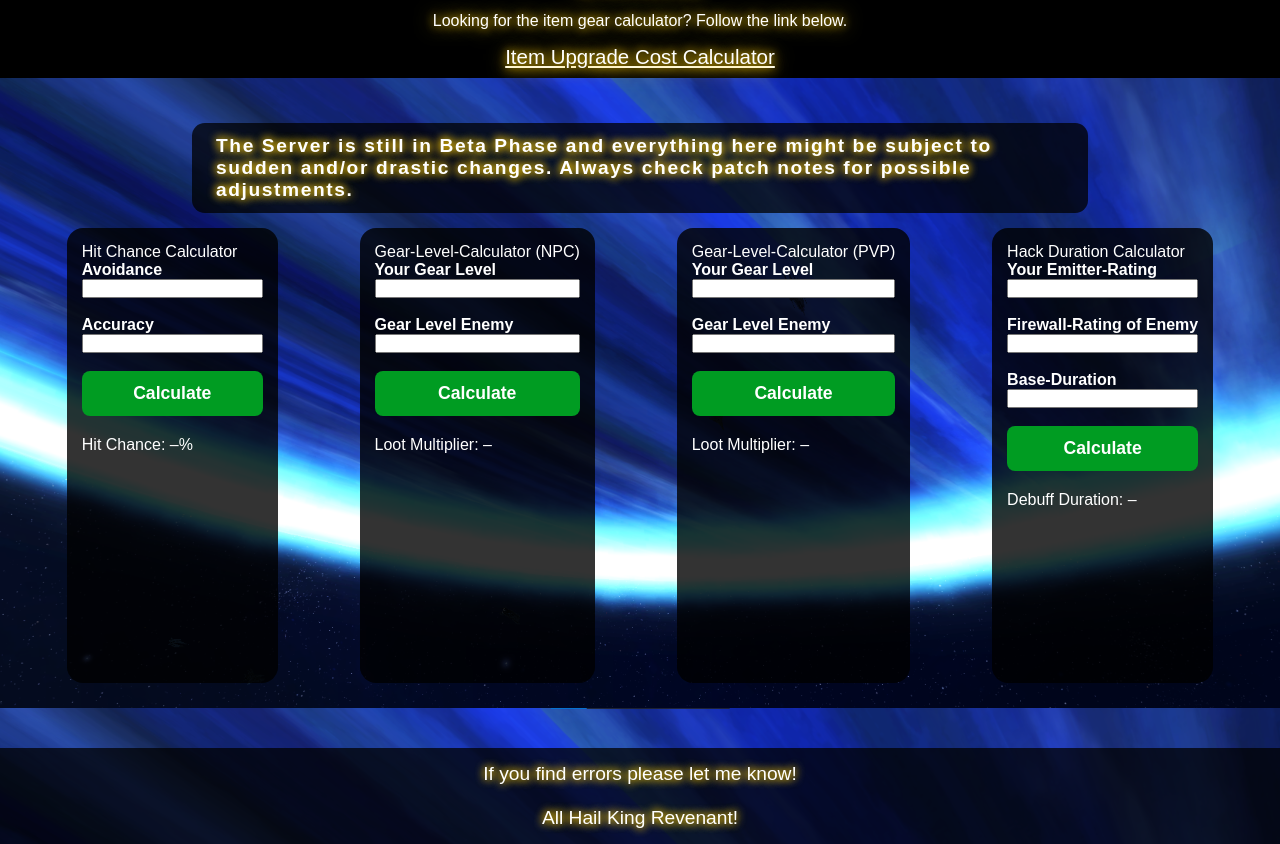
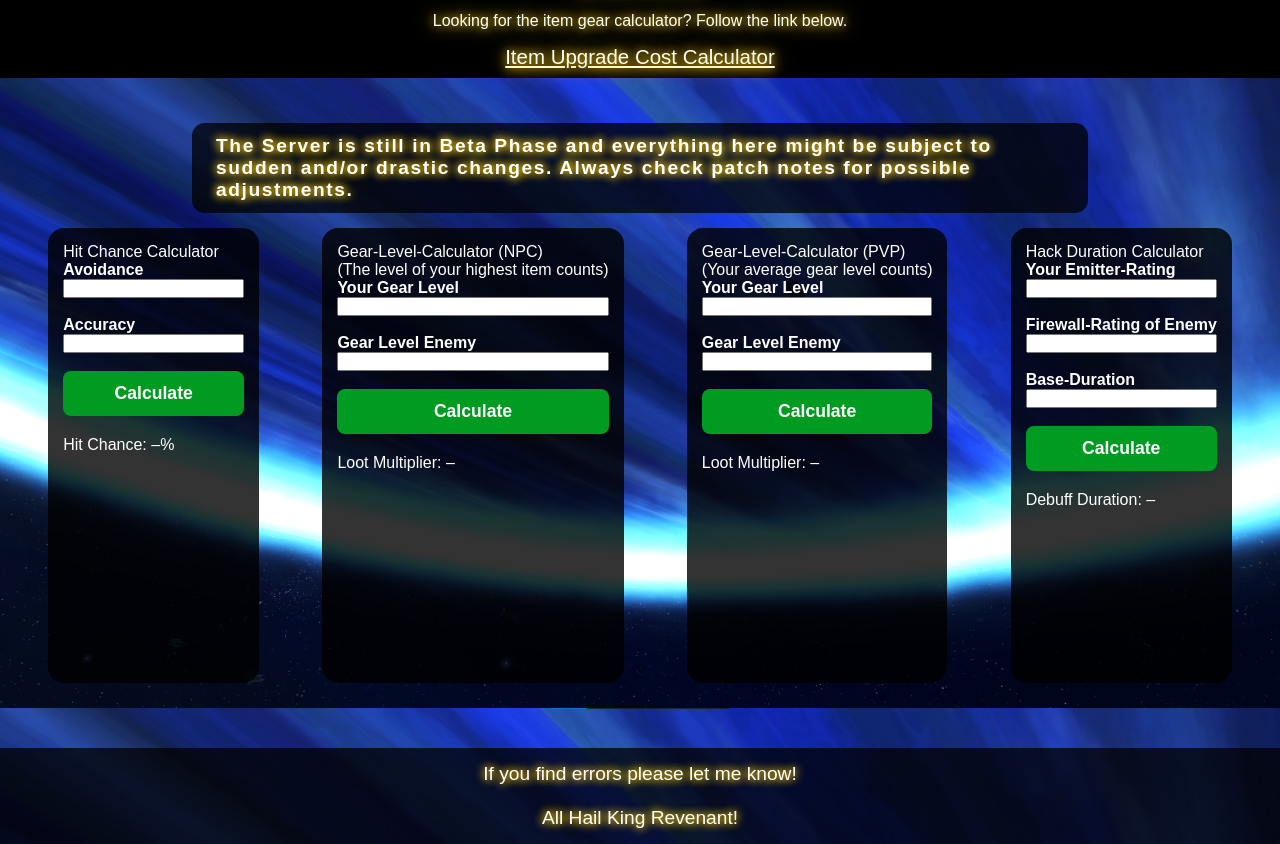
Before and after one commit to Latschbommel/ExodusFormulas, a plain HTML site: page index.html in a window 1280 px wide. Shown: the part 92-936 px from the top of the page. Drawn offline with Linux system fonts and the light colour scheme.

Commit message:
Update index.html
added description to gear level calculators

```diff
--- a/index.html
+++ b/index.html
@@ -45,7 +45,7 @@
 </div>
 <div id="GearLevelFormula" class="formulas">
   <div>
-    <p>Gear-Level-Calculator (NPC)</p>
+    <p>Gear-Level-Calculator (NPC)<br>(The level of your highest item counts)</p>
 
     <label>Your Gear Level</label><br>
     <input id="winner_gear_level">
@@ -66,7 +66,7 @@
 </div>
 <div id="GearLevelFormulaPVP" class="formulas">
   <div>
-    <p>Gear-Level-Calculator (PVP)</p>
+    <p>Gear-Level-Calculator (PVP)<br>(Your average gear level counts)</p>
 
     <label>Your Gear Level</label><br>
     <input id="winner_gear_level_pvp">
```
